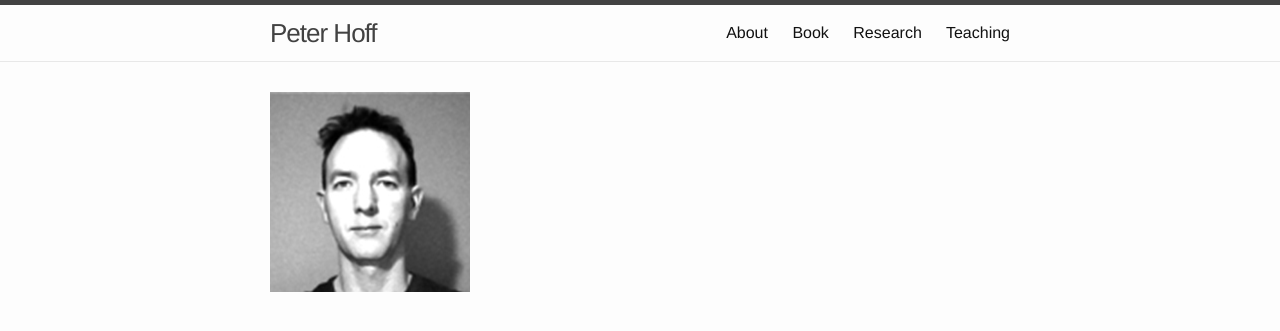
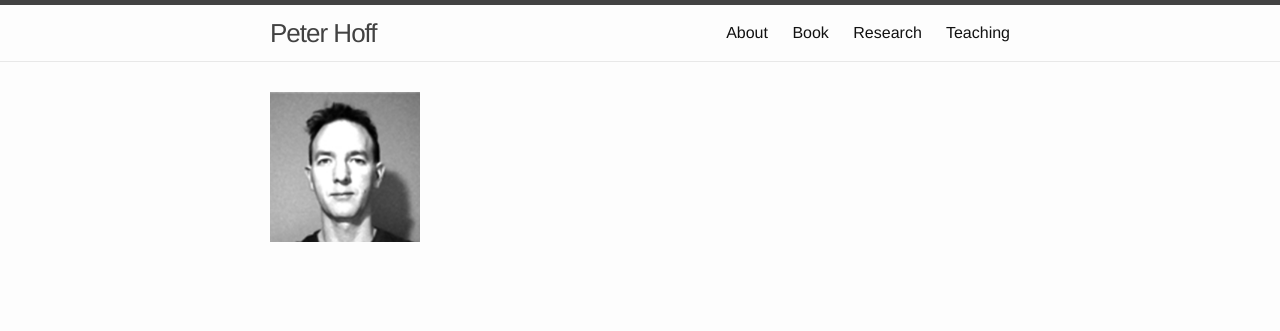
Before and after one commit to pdhoff/pdhoff.github.io, a Jekyll site: the page built from index.html, in a window 1280 px wide. Shown: the top 331 px of the page. Built offline with Jekyll 4.4.1, drawn with Linux system fonts in a browser that asks for light colours.

Commit message:
Smaller photo

```diff
--- a/index.html
+++ b/index.html
@@ -6,7 +6,7 @@ layout: default
 
 <!--   <h1 class="page-heading">Posts</h1>   -->
 
-<img src="images/peter_hoff.jpg" alt="Peter Hoff" style="width:200px;">
+<img src="images/peter_hoff.jpg" alt="Peter Hoff" style="width:150px;">
 
   <ul class="post-list">
     {% for post in site.posts %}
```
